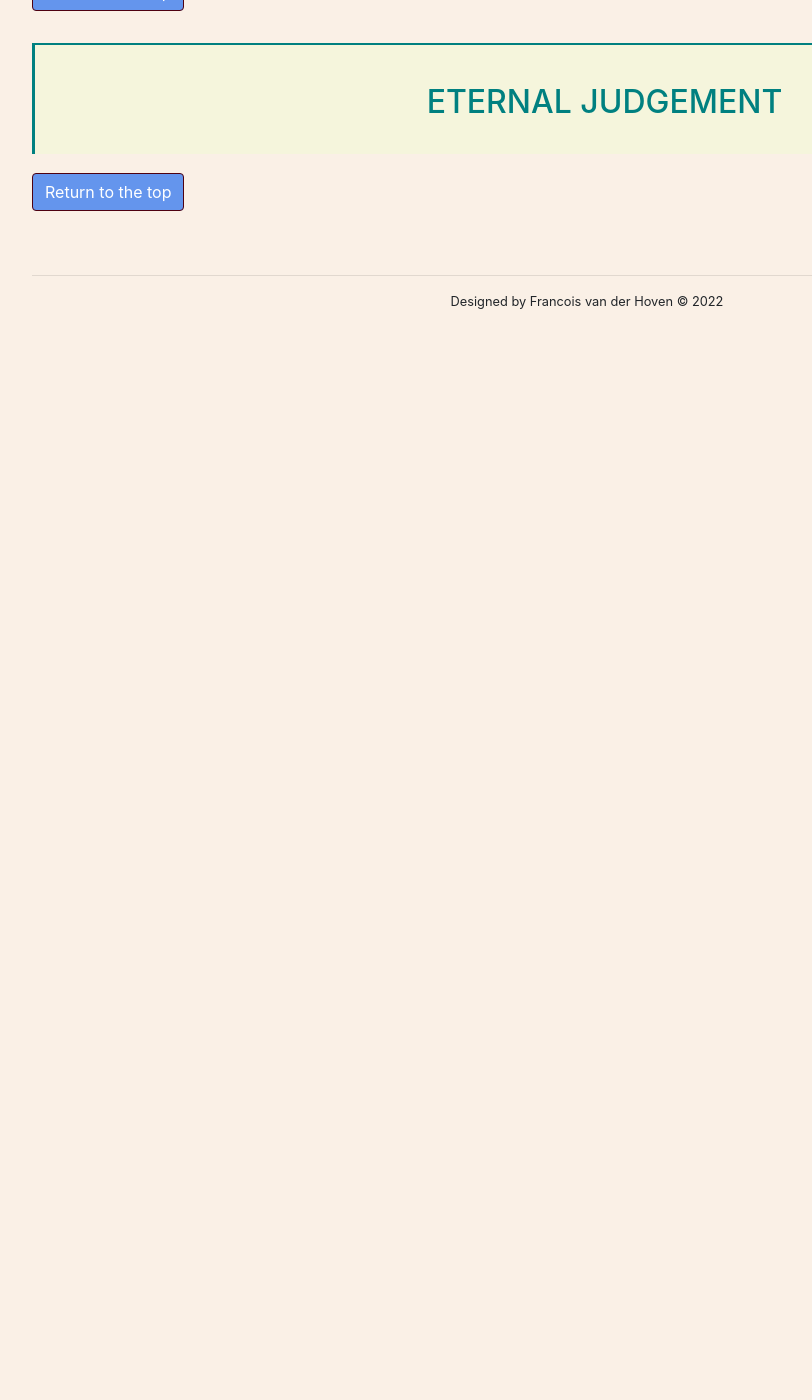
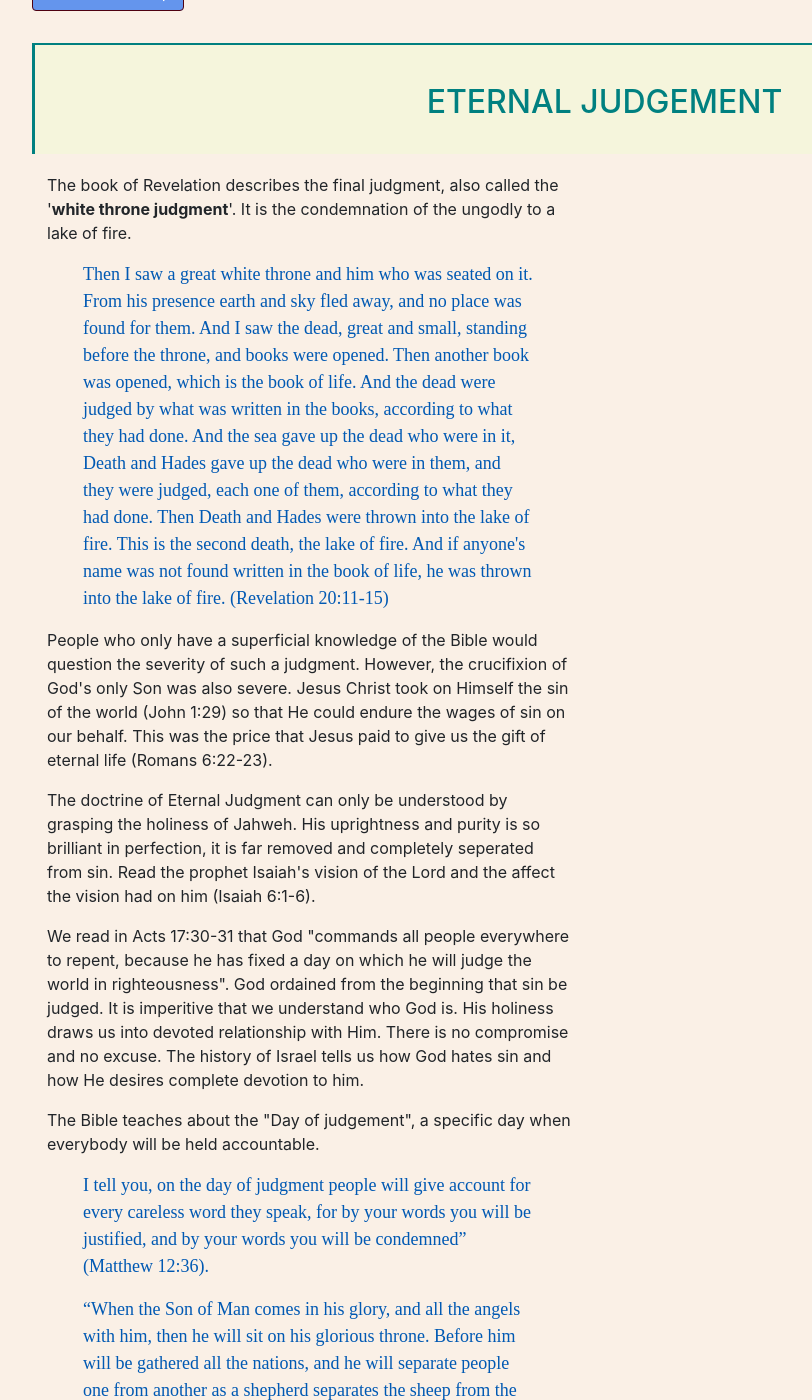
Before and after one commit to francois777/pearls-of-wisdom, a Jekyll site: the page built from pages/fundamentals.html, in a window 1280 px wide and 1400 px high, scrolled down 7052 px. Shown: the whole window, without its empty margins (53-865 px from the left). Built offline with Jekyll 4.4.1, drawn with Linux system fonts in a browser that asks for light colours; nearby versions of some CDN libraries; before the commit the page ends 7382 px from its top, so only the background shows below that; some of the changed text lies outside the part shown.

Commit message:
Judgment page done

```diff
--- a/_includes/fundamental_parts/fundamental-eternal-judgement.html
+++ b/_includes/fundamental_parts/fundamental-eternal-judgement.html
@@ -1,3 +1,81 @@
 <section>
   <h2 class="article-subheading">ETERNAL JUDGEMENT</h2>
+  <div class="container">
+    <div class="row">
+      <div class="col col-lg-6 col-md-12 col-sm-12">
+        <p>The book of Revelation describes the final judgment, also called the
+           '<b>white throne judgment</b>'. It is the condemnation of the ungodly
+           to a lake of fire.
+        </p>
+        <p class="scripture">
+          Then I saw a great white throne and him who was seated on it. From his
+          presence earth and sky fled away, and no place was found for them. And
+          I saw the dead, great and small, standing before the throne, and books
+          were opened. Then another book was opened, which is the book of life.
+          And the dead were judged by what was written in the books, according
+          to what they had done. And the sea gave up the dead who were in it,
+          Death and Hades gave up the dead who were in them, and they were
+          judged, each one of them, according to what they had done. Then Death
+          and Hades were thrown into the lake of fire. This is the second death,
+          the lake of fire. And if anyone's name was not found written in the
+          book of life, he was thrown into the lake of fire. (Revelation 20:11-15)
+        </p>
+        <p>People who only have a superficial knowledge of the Bible would
+          question the severity of such a judgment. However, the crucifixion of
+          God's only Son was also severe. Jesus Christ took on Himself the
+          sin of the world (John 1:29) so that He could endure the wages of
+          sin on our behalf. This was the price that Jesus paid to give us the
+          gift of eternal life (Romans 6:22-23).
+        </p>
+        <p>
+          The doctrine of Eternal Judgment can only be understood by
+          grasping the holiness of Jahweh. His uprightness and purity is so
+          brilliant in perfection, it is far removed and completely seperated
+          from sin. Read the prophet Isaiah's vision of the Lord and the affect
+          the vision had on him (Isaiah 6:1-6).
+        </p>
+        <p>
+          We read in Acts 17:30-31 that God "commands all people everywhere to
+          repent, because he has fixed a day on which he will judge the world in
+          righteousness". God ordained from the beginning that sin be judged. It
+          is imperitive that we understand who God is. His holiness draws us
+          into devoted relationship with Him. There is no compromise and no
+          excuse. The history of Israel tells us how God hates sin and how
+          He desires complete devotion to him.
+        </p>
+        <p>The Bible teaches about the "Day of judgement", a specific day when
+          everybody will be held accountable.
+        </p>
+        <p class="scripture">I tell you, on the day of judgment people will give
+          account for every careless word they speak, for by your words you will
+          be justified, and by your words you will be condemned” (Matthew 12:36).
+        </p>
+        <p class="scripture">
+          “When the Son of Man comes in his glory, and all the angels with him,
+          then he will sit on his glorious throne. Before him will be gathered
+          all the nations, and he will separate people one from another as a
+          shepherd separates the sheep from the goats" (Matthew 25:31-32).
+        </p>
+        <p class="scripture">
+          Then he will answer them, saying, 'Truly, I say to you, as you did not
+          do it to one of the least of these, you did not do it to me.' And these
+          will go away into eternal punishment, but the righteous into eternal
+          life (Matthew 25:45-46).
+        </p>
+        <p>The miraculous rescue of Noah and his family from the flood was
+          symbolic of the hope that the righteous have in an unrighteous world.
+          The rest of the ancient world at that time were destroyed by the
+          flood. Similarly, Lot was rescued while Sodom and Gomorrah was
+          "condemned to extinction, making them an example of what is going
+          to happen to the ungodly" (2 Peter 2:6).
+        </p>
+        <p>
+          Here is the lessons for us today: "if he rescued righteous Lot"
+          (2 Peter 2:7), "then the Lord knows how to rescue the godly from
+          trials, and to keep the unrighteous under punishment until the day of
+          judgment" (2 Peter 2:9).
+        </p>
+      </div>
+    </div>
+  </div>
 </section>
--- a/pages/fundamentals.html
+++ b/pages/fundamentals.html
@@ -5,7 +5,7 @@ Title: "Fundamental Teachings"
 active-page: Fundamentals
 ---
 
-<h1>Fundamental Doctrine of the Bible</h1>
+<h1>Fundamental Doctrines of the Bible</h1>
 
 <section class="article">
   <p class="lead">
```
Also changed, not shown: 1 other file.
